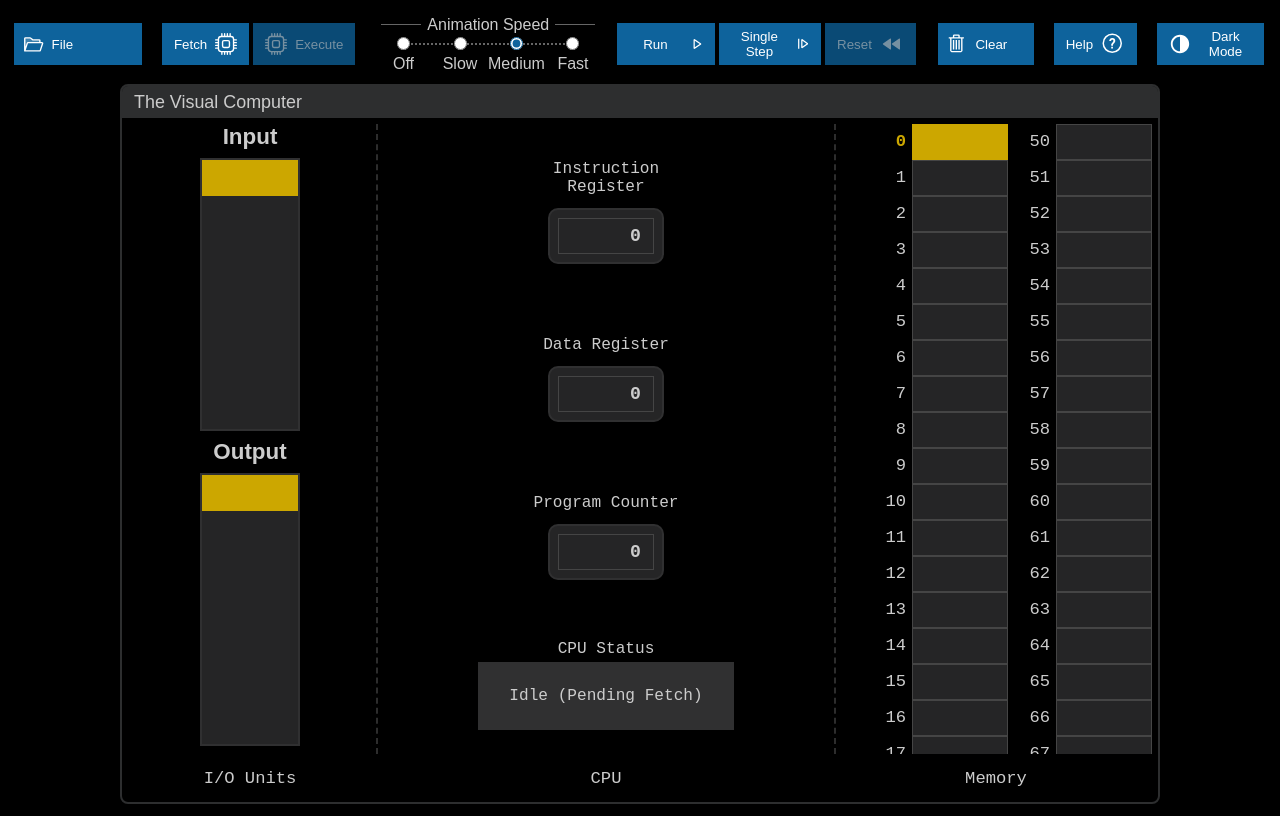
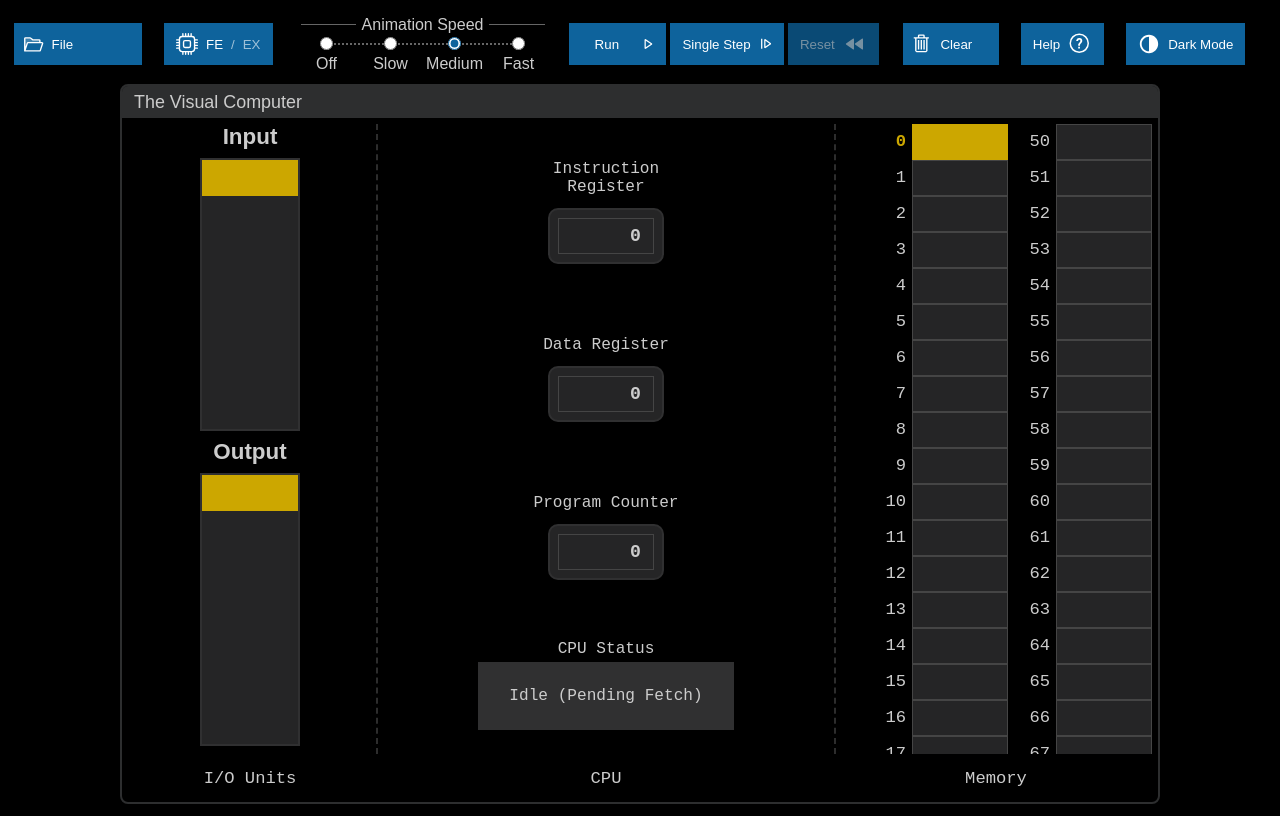
Before and after one commit to rafrafraf1/vic-ide-fork, a React (Vite) app: page / in a window 1280 px wide. Built offline with nearby package versions, Linux system fonts and the light colour scheme.

Commit message:
Combine "Fetch" and "Execute" buttons into single button

```diff
--- a/src/UI/Toolbar.css
+++ b/src/UI/Toolbar.css
@@ -38,3 +38,7 @@
 .Toolbar-RunLabelSpacer {
   visibility: hidden;
 }
+
+.Toolbar-ButtonLabelDim {
+  opacity: 0.6;
+}
--- a/src/UI/Toolbar.tsx
+++ b/src/UI/Toolbar.tsx
@@ -256,45 +256,15 @@ export const Toolbar = React.memo(function Toolbar(
         />
       ) : null}
       <Separator />
-      <Tippy
-        singleton={tippyTarget}
-        content={uiString(
-          "LOAD_INSTRUCTION_FROM_MEMORY_TO_INSTRUCTION_REGISTER",
-        )}
-      >
-        <Button
-          className="Toolbar-Button"
-          disabled={
-            simulationActive(simulationState) ||
-            cpuState.kind !== "PendingFetch"
-          }
-          onClick={onFetchInstructionClick}
-        >
-          <ButtonLabel>{uiString("FETCH")}</ButtonLabel>
-          <ButtonLabel>
-            <BsCpu size={22} />
-          </ButtonLabel>
-        </Button>
-      </Tippy>
-      <Tippy
-        singleton={tippyTarget}
-        content={uiString("EXECUTE_INSTRUCTION_IN_INSTRUCTION_REGISTER")}
-      >
-        <Button
-          className="Toolbar-Button"
-          disabled={
-            simulationActive(simulationState) ||
-            cpuState.kind !== "PendingExecute"
-          }
-          onClick={onExecuteInstructionClick}
-        >
-          <ButtonLabel>
-            <BsCpu size={22} />
-          </ButtonLabel>
-          <ButtonLabel>{uiString("EXECUTE")}</ButtonLabel>
-        </Button>
-      </Tippy>
-
+      <FetchExecuteButton
+        className="Toolbar-Button"
+        uiString={uiString}
+        tippyTarget={tippyTarget}
+        cpuState={cpuState}
+        simulationState={simulationState}
+        onFetchInstructionClick={onFetchInstructionClick}
+        onExecuteInstructionClick={onExecuteInstructionClick}
+      />
       <Separator />
       <AnimationSpeedSelector
         className="Toolbar-AnimationSpeedSelector"
@@ -519,6 +489,95 @@ function SourceFileLoader(props: SourceFileLoaderProps): React.JSX.Element {
   }
 }
 
+interface FetchExecuteButtonProps {
+  className?: string;
+  uiString: UIStrings;
+  tippyTarget: TippyProps["singleton"];
+
+  cpuState: CpuState;
+  simulationState: SimulationState;
+
+  onFetchInstructionClick?: () => void;
+  onExecuteInstructionClick?: () => void;
+}
+
+export function FetchExecuteButton(
+  props: FetchExecuteButtonProps,
+): React.JSX.Element {
+  const {
+    className,
+    uiString,
+    tippyTarget,
+    cpuState,
+    simulationState,
+    onFetchInstructionClick,
+    onExecuteInstructionClick,
+  } = props;
+
+  const fetchDisabled =
+    simulationActive(simulationState) || cpuState.kind !== "PendingFetch";
+
+  const executeDisabled =
+    simulationActive(simulationState) || cpuState.kind !== "PendingExecute";
+
+  const handleClick = React.useCallback(() => {
+    if (fetchDisabled && !executeDisabled) {
+      if (onExecuteInstructionClick !== undefined) {
+        onExecuteInstructionClick();
+      }
+      return;
+    }
+    if (executeDisabled && !fetchDisabled) {
+      if (onFetchInstructionClick !== undefined) {
+        onFetchInstructionClick();
+      }
+    }
+  }, [
+    executeDisabled,
+    fetchDisabled,
+    onExecuteInstructionClick,
+    onFetchInstructionClick,
+  ]);
+
+  return (
+    <Tippy
+      singleton={tippyTarget}
+      content={
+        <>
+          {uiString("FETCH_OR_EXECUTE_AN_INSTRUCTION")}
+          <br />
+          <br />
+          {uiString("LOAD_INSTRUCTION_FROM_MEMORY_TO_INSTRUCTION_REGISTER")}
+          <br />
+          <br />
+          {uiString("EXECUTE_INSTRUCTION_IN_INSTRUCTION_REGISTER")}
+        </>
+      }
+    >
+      <Button
+        className={className}
+        disabled={fetchDisabled && executeDisabled}
+        onClick={handleClick}
+      >
+        <ButtonLabel>
+          <BsCpu size={22} />
+        </ButtonLabel>
+        <ButtonLabel
+          className={classNames({ "Toolbar-ButtonLabelDim": fetchDisabled })}
+        >
+          {uiString("FETCH")}
+        </ButtonLabel>
+        <ButtonLabel className="Toolbar-ButtonLabelDim">/</ButtonLabel>
+        <ButtonLabel
+          className={classNames({ "Toolbar-ButtonLabelDim": executeDisabled })}
+        >
+          {uiString("EXECUTE")}
+        </ButtonLabel>
+      </Button>
+    </Tippy>
+  );
+}
+
 interface RunButtonProps {
   className?: string;
   uiString: UIStrings;
--- a/src/UI/UIStrings.ts
+++ b/src/UI/UIStrings.ts
@@ -36,6 +36,7 @@ export type UIStringKey =
   | "CLICK_TO_VIEW_THE_ERRORS"
   | "FILE_IS_OF_TYPE"
   | "CHANGE_THE_LANGUAGE_MODE_OF_THE_FILE_TO"
+  | "FETCH_OR_EXECUTE_AN_INSTRUCTION"
   | "LOAD_INSTRUCTION_FROM_MEMORY_TO_INSTRUCTION_REGISTER"
   | "EXECUTE_INSTRUCTION_IN_INSTRUCTION_REGISTER"
   | "RESET_THE_INPUT_SET_THE_PROGRAM_COUNTER_TO_ZERO_CLEAR_THE_OUTPUT"
@@ -82,9 +83,9 @@ export function EnglishStrings(key: UIStringKey): string {
     case "LOAD_EXAMPLE":
       return "Load Example";
     case "FETCH":
-      return "Fetch";
+      return "FE";
     case "EXECUTE":
-      return "Execute";
+      return "EX";
     case "ANIMATION_SPEED":
       return "Animation Speed";
     case "ANIMATION_OFF":
@@ -135,10 +136,12 @@ export function EnglishStrings(key: UIStringKey): string {
       return "file is of type";
     case "CHANGE_THE_LANGUAGE_MODE_OF_THE_FILE_TO":
       return "Change the Language mode of the file to";
+    case "FETCH_OR_EXECUTE_AN_INSTRUCTION":
+      return "Fetch or Execute an instruction, depending on the current CPU state.";
     case "LOAD_INSTRUCTION_FROM_MEMORY_TO_INSTRUCTION_REGISTER":
-      return "Load instruction from memory to the Instruction Register";
+      return "FE: Load instruction from memory to the Instruction Register.";
     case "EXECUTE_INSTRUCTION_IN_INSTRUCTION_REGISTER":
-      return "Execute the instruction in the Instruction Register";
+      return "EX: Execute the instruction in the Instruction Register";
     case "RESET_THE_INPUT_SET_THE_PROGRAM_COUNTER_TO_ZERO_CLEAR_THE_OUTPUT":
       return "Reset the Input, set the Program Counter to 0, and clear the Output";
     case "FETCH_NEXT_INSTRUCTION_AND_EXECUTE_IT":
```
